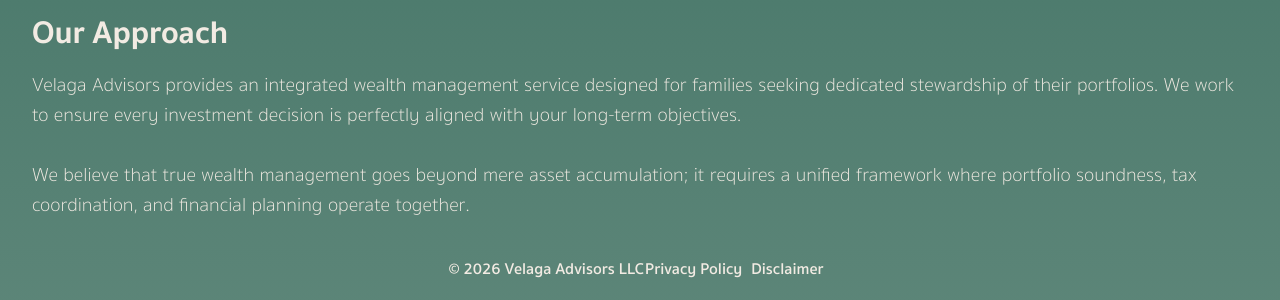
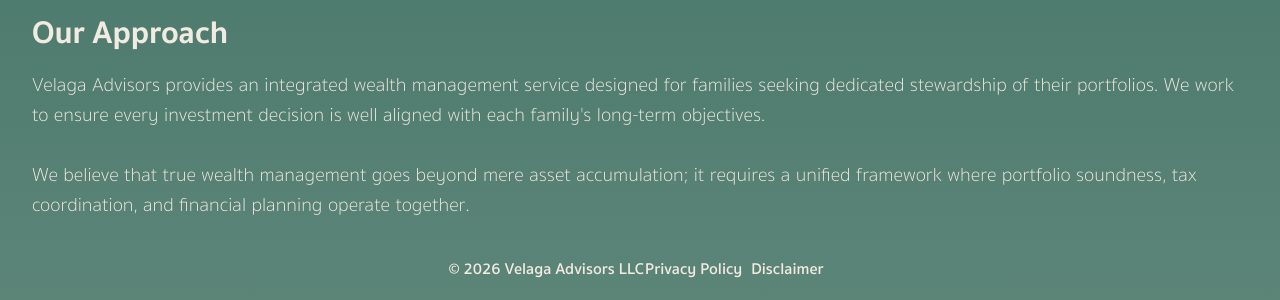
Before and after one commit to avelaga/velagaadvisors, a Next.js app: page /services in a window 1280 px wide. Shown: the part 787-1087 px from the top of the page. Built offline with nearby package versions, Linux system fonts and the light colour scheme.

Commit message:
services description change

```diff
--- a/pages/services.js
+++ b/pages/services.js
@@ -82,7 +82,7 @@ export default function Services() {
             Our Approach
           </div>
           <div className={styles.body}>
-            Velaga Advisors provides an integrated wealth management service designed for families seeking dedicated stewardship of their portfolios. We work to ensure every investment decision is perfectly aligned with your long-term objectives.
+            Velaga Advisors provides an integrated wealth management service designed for families seeking dedicated stewardship of their portfolios. We work to ensure every investment decision is well aligned with each family's long-term objectives.
             <br /><br/>
             We believe that true wealth management goes beyond mere asset accumulation; it requires a unified framework where portfolio soundness, tax coordination, and financial planning operate together.
           </div>
```
